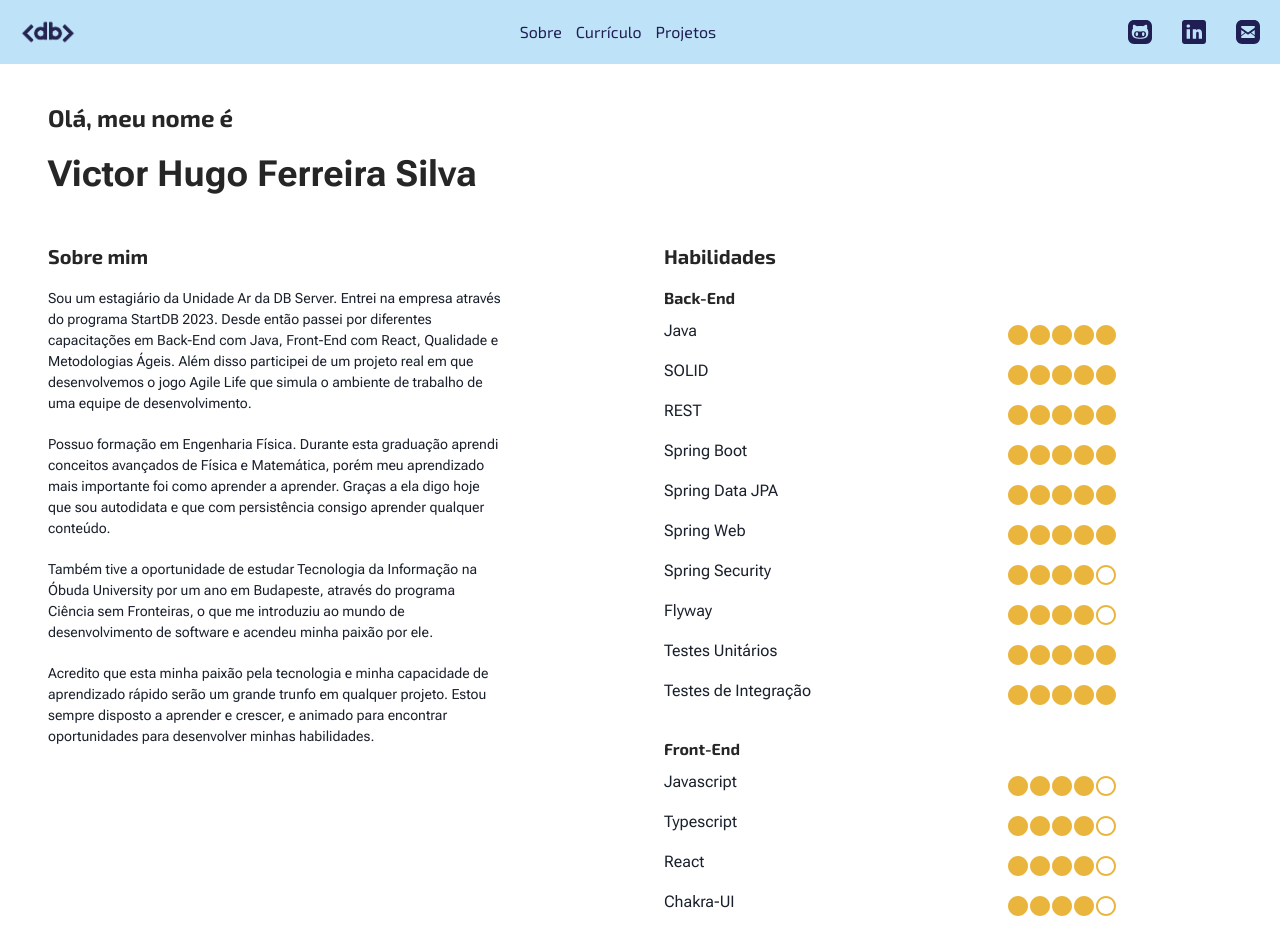
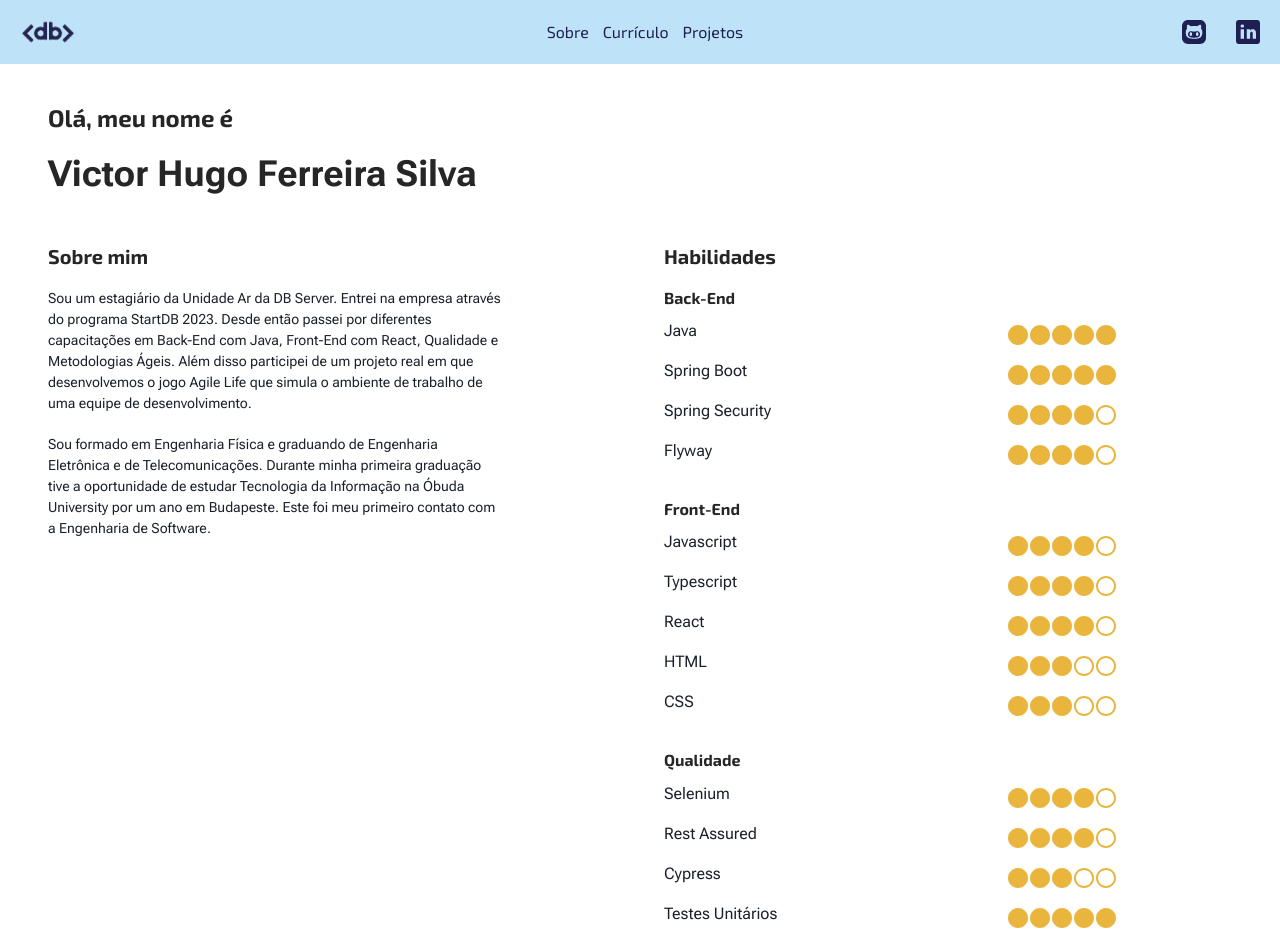
Before and after one commit to victorhfsilva/db-portfolio, a React (Vite) app: page / in a window 1280 px wide. Shown: the top 933 px of the page. Built offline with nearby package versions, Linux system fonts and the light colour scheme.

Commit message:
refactor: Refator do portfolio e inclusão de novos projetos.

```diff
--- a/src/App.css
+++ b/src/App.css
@@ -6,5 +6,3 @@
 ::-webkit-scrollbar {
     display: none;
 }
-/* Firefox */
-scrollbar-width: none;
--- a/src/components/header/index.tsx
+++ b/src/components/header/index.tsx
@@ -8,21 +8,26 @@ const Header = () => {
         <header>
             <Flex background={'blue.100'} justifyContent={'space-between'} alignItems={'center'}>
                 <DB />
+
                 <Flex gap={'3.5'}marginLeft={'16'} marginRight={'5'}>
                     <Link to="/">
                         <Text fontFamily={'decorativo'} color={'azul.800'}>Sobre</Text>
                     </Link>
+
                     <Link
                         to="/src/assets/Victor Hugo Ferreira Silva - Currículo.pdf"
                         target="_blank"
                         rel="noopener noreferrer">
                         <Text fontFamily={'decorativo'} color={'azul.800'}>Currículo</Text>
                     </Link>
+
                     <Link to="/projetos">
                         <Text fontFamily={'decorativo'} color={'azul.800'}>Projetos</Text>
                     </Link>
                 </Flex>
+
                 <MidiasSociais />
+
             </Flex>
         </header>
     )
--- a/src/components/header/midiasSociais.tsx
+++ b/src/components/header/midiasSociais.tsx
@@ -4,6 +4,7 @@ import { Link } from "react-router-dom";
 const MidiasSociais = () => {
     return (
         <Flex gap={'3.5'} marginRight={'5'} display={{ base: "none", md: "flex" }}>
+
             <Link to="https://github.com/victorhfsilva" target="_blank" rel="noopener noreferrer">
                 <Image
                     src="/src/assets/github.svg"
@@ -13,6 +14,7 @@ const MidiasSociais = () => {
                     marginLeft={'4'}
                 />
             </Link>
+
             <Link to="https://www.linkedin.com/in/victorhfsilva/" target="_blank" rel="noopener noreferrer">
                 <Image
                     src="/src/assets/linkedin.svg"
@@ -22,15 +24,7 @@ const MidiasSociais = () => {
                     marginLeft={'4'}
                 />
             </Link>
-            <Link to="mailto:victor.ferreira@db.tec.br" target="_blank" rel="noopener noreferrer">
-                <Image
-                    src="/src/assets/email.svg"
-                    alt="DB"
-                    boxSize='6'
-                    objectFit='cover'
-                    marginLeft={'4'}
-                />
-            </Link>
+
         </Flex>
     )
 }
--- a/src/pages/home/habilidades.tsx
+++ b/src/pages/home/habilidades.tsx
@@ -21,15 +21,9 @@ const Habilidades = () => {
                     Back-End
                 </Heading>
                 <Habilidade nome={'Java'} nivel={5} />
-                <Habilidade nome={'SOLID'} nivel={5} />
-                <Habilidade nome={'REST'} nivel={5} />
                 <Habilidade nome={'Spring Boot'} nivel={5} />
-                <Habilidade nome={'Spring Data JPA'} nivel={5} />
-                <Habilidade nome={'Spring Web'} nivel={5} />
                 <Habilidade nome={'Spring Security'} nivel={4} />
                 <Habilidade nome={'Flyway'} nivel={4} />
-                <Habilidade nome={'Testes Unitários'} nivel={5} />
-                <Habilidade nome={'Testes de Integração'} nivel={5} />
             </Flex>
 
             <Flex direction={'column'} paddingBottom={'5'}>
@@ -43,12 +37,8 @@ const Habilidades = () => {
                 <Habilidade nome={'Javascript'} nivel={4} />
                 <Habilidade nome={'Typescript'} nivel={4} />
                 <Habilidade nome={'React'} nivel={4} />
-                <Habilidade nome={'Chakra-UI'} nivel={4} />
-                <Habilidade nome={'Styled Components'} nivel={4} />
                 <Habilidade nome={'HTML'} nivel={3} />
                 <Habilidade nome={'CSS'} nivel={3} />
-                <Habilidade nome={'SASS'} nivel={3} />
-                <Habilidade nome={'Testes Unitários'} nivel={3} />
             </Flex>
 
             <Flex direction={'column'} paddingBottom={'5'}>
@@ -62,7 +52,8 @@ const Habilidades = () => {
                 <Habilidade nome={'Selenium'} nivel={4} />
                 <Habilidade nome={'Rest Assured'} nivel={4} />
                 <Habilidade nome={'Cypress'} nivel={3} />
-                <Habilidade nome={'Técnicas de Testes'} nivel={3} />
+                <Habilidade nome={'Testes Unitários'} nivel={5} />
+                <Habilidade nome={'Testes de Integração'} nivel={5} />
             </Flex>
 
             <Flex direction={'column'} paddingBottom={'5'}>
--- a/src/pages/home/index.tsx
+++ b/src/pages/home/index.tsx
@@ -4,13 +4,13 @@ import Habilidades from "./habilidades";
 
 const Home = () => {
     return (
-        <Grid
-            templateColumns={{base: 'repeat(1, 1fr)', md: 'repeat(2, 1fr)'}}
+        <Grid templateColumns={{base: 'repeat(1, 1fr)', md: 'repeat(2, 1fr)'}}
             gap={'12'}
             marginLeft={'12'}
             marginRight={'12'}
             marginTop={'10'}
             marginBottom={'4'}>
+
                 <GridItem colSpan={2}>
                     <Flex direction={'column'}>
                         <Heading
@@ -28,9 +28,11 @@ const Home = () => {
                         </Heading>
                     </Flex>
                 </GridItem>
+
                 <GridItem colSpan={{base: 2, md: 1}}>
                     <SobreMim/>
                 </GridItem>
+
                 <GridItem colSpan={{base: 2, md: 1}}>
                     <Habilidades />
                 </GridItem>
--- a/src/pages/home/sobreMim.tsx
+++ b/src/pages/home/sobreMim.tsx
@@ -1,4 +1,4 @@
-import { Button, Flex, Heading, Text } from "@chakra-ui/react";
+import { Flex, Heading, Text } from "@chakra-ui/react";
 
 const SobreMim = () => {
     return (
@@ -10,21 +10,15 @@ const SobreMim = () => {
                 marginBottom={'5'}>
                 Sobre mim
             </Heading>
+
             <Text paddingBottom={'5'}
                 fontFamily={'sans_serif'} fontSize={'sm'}>
                 Sou um estagiário da Unidade Ar da DB Server. Entrei na empresa através do programa StartDB 2023. Desde então passei por diferentes capacitações em Back-End com Java, Front-End com React, Qualidade e Metodologias Ágeis. Além disso participei de um projeto real em que desenvolvemos o jogo Agile Life que simula o ambiente de trabalho de uma equipe de desenvolvimento.
             </Text>
+
             <Text paddingBottom={'5'}
                 fontFamily={'sans_serif'} fontSize={'sm'}>
-                Possuo formação em Engenharia Física. Durante esta graduação aprendi conceitos avançados de Física e Matemática, porém meu aprendizado mais importante foi como aprender a aprender. Graças a ela digo hoje que sou autodidata e que com persistência consigo aprender qualquer conteúdo.
-            </Text>
-            <Text paddingBottom={'5'}
-                fontFamily={'sans_serif'} fontSize={'sm'}>
-                Também tive a oportunidade de estudar Tecnologia da Informação na Óbuda University por um ano em Budapeste, através do programa Ciência sem Fronteiras, o que me introduziu ao mundo de desenvolvimento de software e acendeu minha paixão por ele.
-            </Text>
-            <Text paddingBottom={'5'}
-                fontFamily={'sans_serif'} fontSize={'sm'}>
-                Acredito que esta minha paixão pela tecnologia e minha capacidade de aprendizado rápido serão um grande trunfo em qualquer projeto. Estou sempre disposto a aprender e crescer, e animado para encontrar oportunidades para desenvolver minhas habilidades.
+                Sou formado em Engenharia Física e graduando de Engenharia Eletrônica e de Telecomunicações. Durante minha primeira graduação tive a oportunidade de estudar Tecnologia da Informação na Óbuda University por um ano em Budapeste. Este foi meu primeiro contato com a Engenharia de Software.
             </Text>
         </Flex>
     );
--- a/src/pages/projetos/index.tsx
+++ b/src/pages/projetos/index.tsx
@@ -3,8 +3,7 @@ import Projeto from "./projeto";
 
 const Projetos = () => {
     return (
-        <Grid
-        templateColumns={{base: 'repeat(1, 1fr)', md: 'repeat(2, 1fr)', lg: 'repeat(3, 1fr)'}}
+        <Grid templateColumns={{base: 'repeat(1, 1fr)', md: 'repeat(2, 1fr)', lg: 'repeat(3, 1fr)'}}
         gap={'12'}
         marginLeft={'12'}
         marginRight={'12'}
@@ -19,6 +18,7 @@ const Projetos = () => {
                             marginBottom={'5'}>
                                 Meus
                         </Heading>
+
                         <Heading
                             as={'h1'}
                             fontFamily={'sans_serif'} fontSize={'4xl'}
@@ -39,13 +39,24 @@ const Projetos = () => {
 
             <GridItem>
                 <Projeto
+                    imagem="/src/assets/portfolio.png"
+                    titulo = "Portfólio DBServer"
+                    habilidades="Front-End"
+                    descricao="Este projeto teve como objetivo implementar este portfólio, que será utilizado para divulgar meu desenvolvimento dentro da DB."
+                    link = "https://github.com/victorhfsilva/db-portfolio"
+                />
+            </GridItem>
+
+            <GridItem>
+                <Projeto
                     imagem="/src/assets/anotacoes.jpg"
                     titulo = "Treinamento Anotações do Spring"
                     habilidades="Back-End, Comunicação"
                     descricao="Este treinamento foi desenvolvido com o objetivo de disseminar o conhecimento entre trainees da DBServer. Nele exploramos algumas das principais anotações do Spring Boot."
-                    link = ""
-                    />
+                    link = "https://dbserver.sharepoint.com/:v:/s/EquipeSicredi289/EUPblCRcNEdEmFxJXxHPSScBwLvbGbVUYOP_pF94MuU6Ag?nav=eyJyZWZlcnJhbEluZm8iOnsicmVmZXJyYWxBcHAiOiJTdHJlYW1XZWJBcHAiLCJyZWZlcnJhbFZpZXciOiJTaGFyZURpYWxvZy1MaW5rIiwicmVmZXJyYWxBcHBQbGF0Zm9ybSI6IldlYiIsInJlZmVycmFsTW9kZSI6InZpZXcifX0%3D&e=gaI2P5"
+                />
             </GridItem>
+
         </Grid>
     )
 }
```
Also changed, not shown: src/pages/home/habilidade.tsx (+10 -2 lines), src/pages/projetos/projeto.tsx (+6 -2 lines), src/assets/portfolio.png (added).
